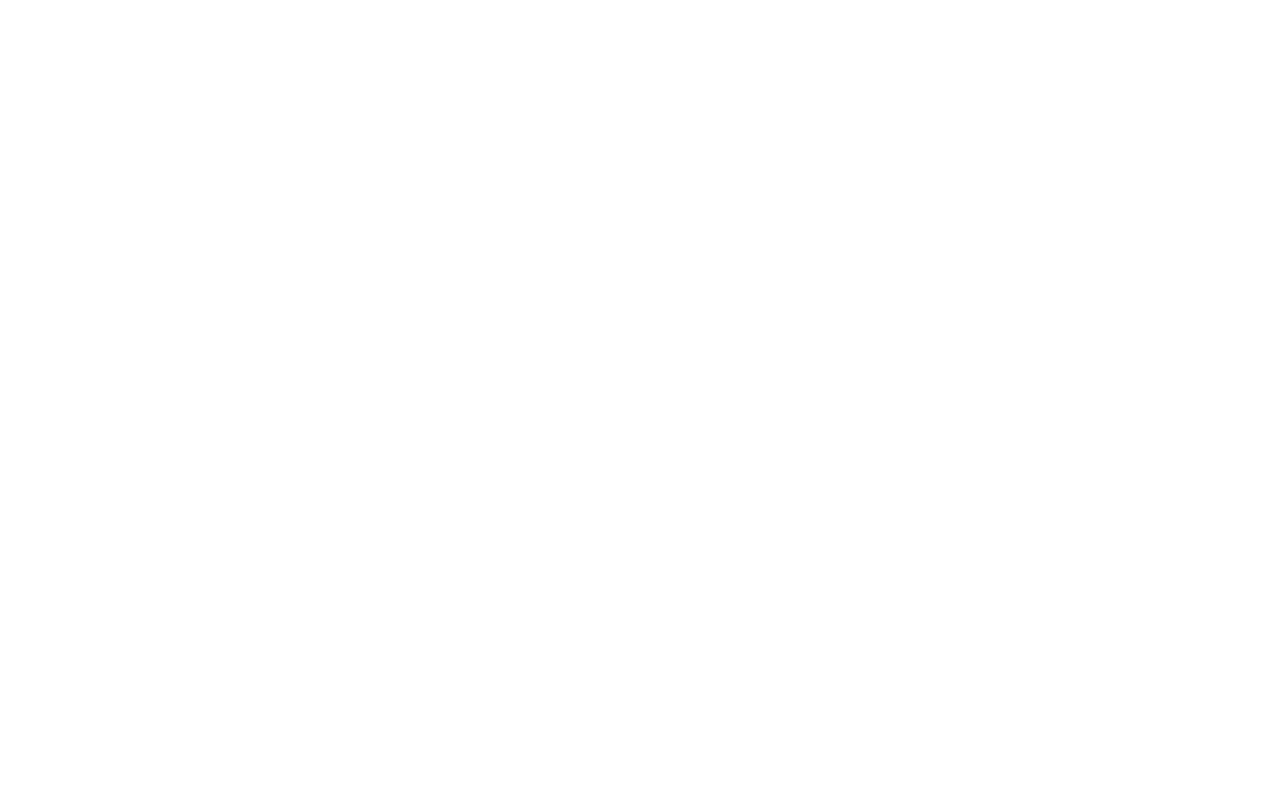
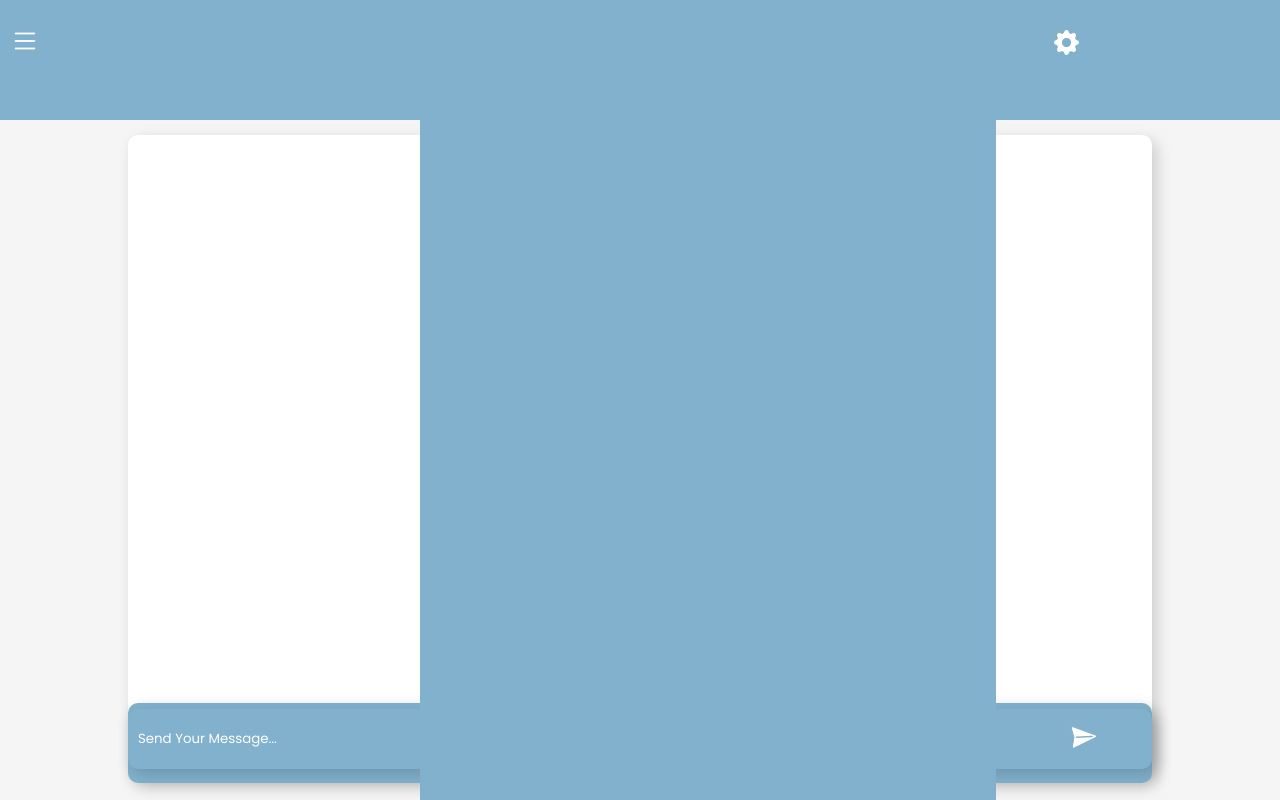
Before and after one commit to eu-waliston/Safest-Bank, a React (Create React App) app: page /talk-with-us in a window 1280 px wide. Before the commit this address had no page. Built offline with nearby package versions, Linux system fonts and the light colour scheme.

Commit message:
Bank App - Chat Component

```diff
--- a/src/App.js
+++ b/src/App.js
@@ -9,6 +9,7 @@
 //Bank Function Components
 import MyCreditCard from './components/bank-functions/credit-card/my-card/MyCreditCard';
 import AddCard from './components/bank-functions/credit-card/add-new/AddCard';
+import TalkWithUs from './components/bank-functions/talk-with-us/TalkWithUs';
 
 
 function App() {
@@ -21,6 +22,7 @@
           <Route exact path="/account" element={<Account />} />
           <Route exact path="/credit-card" element={<MyCreditCard />} />
           <Route exact path="/new-card" element={<AddCard />} />
+          <Route exact path="/talk-with-us" element={<TalkWithUs />} />
         </Routes>
       </BrowserRouter>
     </>
--- /dev/null
+++ b/src/components/bank-functions/talk-with-us/TalkWithUs.css
@@ -0,0 +1,61 @@
+.talk__with__us {
+    height: 100vh;
+    width: 100%;
+    background-color: whitesmoke;
+}
+
+.top__info {
+    width: 100%;
+    height: 15vh;
+}
+
+.chat__input {
+    display: flex;
+    align-content: center;
+    align-items: center;
+    justify-content: space-evenly;
+    background-color: white;
+    width: 80%;
+    margin-left: 10%;
+    position: relative;
+    top: 15px;
+    height: 80vh;
+    border-radius: 10px;
+    box-shadow: 5px 5px 15px rgba(0, 0, 0, 0.164);
+}
+
+.chat__controls {
+    background-color: #81B1CC;
+    width: 100%;
+    height: 10vh;
+    position: relative;
+    top: 45%;
+    border-radius: 10px;
+    box-shadow: 5px 5px 15px rgba(0, 0, 0, 0.164);
+}
+
+.chat__controls input {
+    width: 100%;
+    height: 60px;
+    border-radius: 10px;
+    border: none;
+    background-color: #81B1CC;
+    box-shadow: 5px 5px 15px rgba(0, 0, 0, 0.164);
+    position: relative;
+    top: 7%;
+}
+
+.chat__controls input::placeholder {
+    color: #fff;
+    position: relative;
+    left: 10px;
+}
+
+.bi-send-fill {
+    position: absolute;
+    font-size: 1.5rem;
+    color: #fff;
+    right: 6%;
+    top: 17px;
+    transform: rotate(42deg);
+}
--- /dev/null
+++ b/src/components/bank-functions/talk-with-us/TalkWithUs.js
@@ -0,0 +1,33 @@
+import React from "react";
+import "./TalkWithUs.css";
+
+import { Link } from "react-router-dom";
+
+import LeftMenu from "../../menus/left_menu/LeftMenu";
+import RighttMenu from "../../menus/right_menu/RightMenu";
+
+const TalkWithUs = () => {
+    return (
+        <>
+            <LeftMenu />
+            <RighttMenu />
+
+            <div className="talk__with__us">
+                <div className="top__info">
+                    <h1 className="top__h1"><Link to={"/account"}><i class="bi bi-chevron-left"></i></Link>Talk With Us</h1>
+                </div>
+                <div className="chat__container">
+                    <div className="chat__input">
+                        <div className="chat__controls">
+
+                            <input type={"text"} placeholder="Send Your Message..." />
+                            <i class="bi bi-send-fill"></i>
+                        </div>
+                    </div>
+                </div>
+            </div>
+        </>
+    )
+}
+
+export default TalkWithUs;
--- a/src/components/menus/right_menu/RightMenu.js
+++ b/src/components/menus/right_menu/RightMenu.js
@@ -22,10 +22,14 @@
                     Credit Card
                 </Link>
             </h3 >
-            <h3 className={navbarto ? "nav__items-toggle" :""}>
-                <i className="nav__items bi bi-chat-fill"></i>talk with us
+            <h3 className={navbarto ? "nav__items-toggle" : ""}>
+                <i className="nav__items bi bi-chat-fill"></i>
+                <Link className="link_itens" to={"/talk-with-us"}>
+                    talk with us
+                </Link>
+
             </h3>
-            <h3 className={navbarto ? "nav__items-toggle" :""}>
+            <h3 className={navbarto ? "nav__items-toggle" : ""}>
                 <i className="nav__items bi bi-box-arrow-right"></i>
                 <Link className="link_itens" to={"/"}>
                     log out
```
